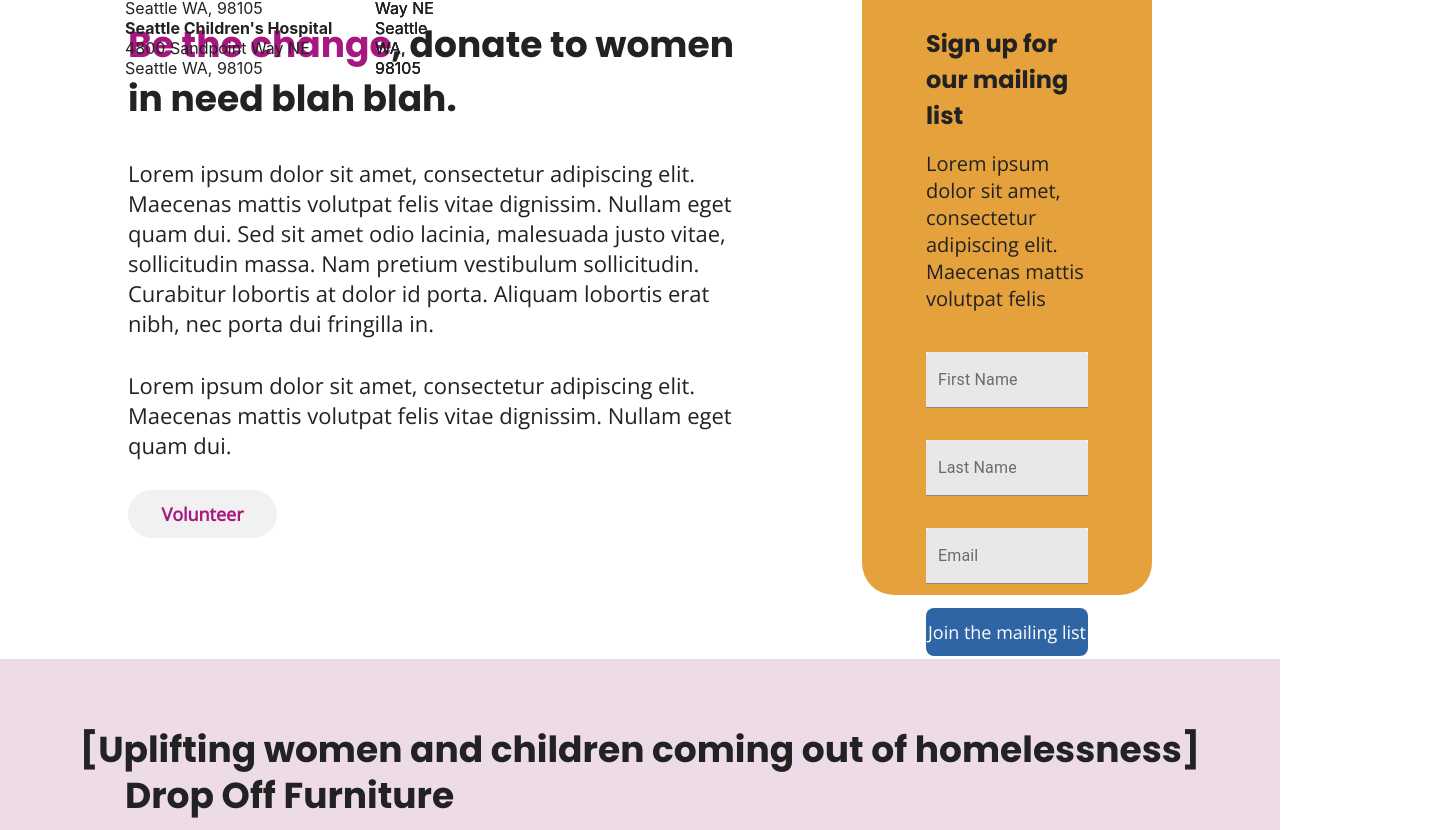
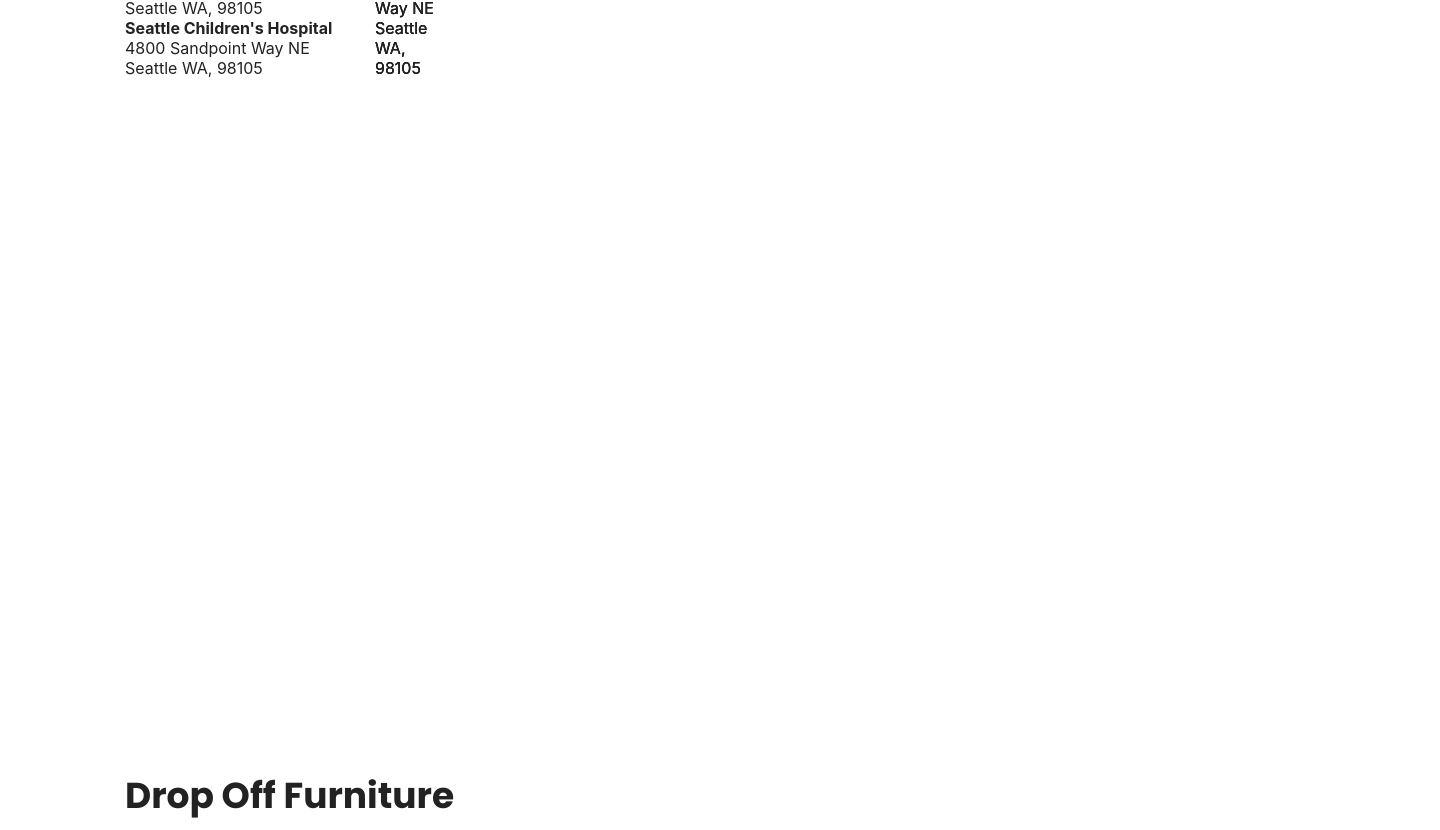
Before and after one commit to xCyziw/Wackathon, a React (Create React App) app: page /donate in a window 1280 px wide. Shown: the part 230-1060 px from the top of the page, 1440 px wide, since content can reach past the window. Built offline with nearby package versions, Linux system fonts and the light colour scheme.

Commit message:
fix donation

```diff
--- a/src/App.js
+++ b/src/App.js
@@ -3,11 +3,7 @@
 import './App.css';
 import NavBar from "./components/Navbar/index";
 import Home from "./components/Home"
-import NewsLetter from "./components/NewsLetter/index";
 import DropOff from './pages/DropOff';
-import Mission from "./components/Mission/index";
-import Footer from "./components/Footer/index";
-import Impact from "./components/Impact/index"
 
 class App extends Component {
   render() {
@@ -19,10 +15,6 @@
           <Route exact path='/donate' component={DropOff} />
           {/* <Route exact path='/volunteer' component={Volunteer} /> */}
         </Router>
-        <NewsLetter />
-        <Mission />
-        <Impact />
-        <Footer />
         </>
     );
   }
--- a/src/components/Home/index.js
+++ b/src/components/Home/index.js
@@ -2,8 +2,11 @@
 import './style.css';
 import Woman from "../../assets/images/img-2.jfif";
 import Family from "../../assets/images/img-1.jpg";
+import NewsLetter from "../../components/NewsLetter/index";
 import Mission from '../../components/Mission';
 import Impact from '../../components/Impact';
+import Footer from "../../components/Footer/index";
+
 class index extends Component {
     render() {
         return (
@@ -21,10 +24,13 @@
                             <img src={Woman} alt="woman" className="woman" />
                             <img src={Family} alt="family" className="family" />
                         </div>
-
                     </div>
                 </div>
 
+                <NewsLetter />
+                <Mission />
+                <Impact />
+                <Footer />
             </>
         );
     }
--- a/src/components/Navbar/index.js
+++ b/src/components/Navbar/index.js
@@ -16,7 +16,7 @@
                             Uplift
                         </Typography>
                         <button className="navButton"><Link to='/'>Mission</Link></button>
-                        <button className="navButton"><Link to='/volunteer'>Volunteer</Link></button>
+                        <button className="navButton"><Link to='/'>Volunteer</Link></button>
                         <button className="donate"><Link to='/donate'>Donate Furniture</Link></button>
                     </Toolbar>
                 </AppBar>
--- a/src/components/NewsLetter/index.js
+++ b/src/components/NewsLetter/index.js
@@ -1,5 +1,4 @@
 import React from 'react';
-import Button from '@material-ui/core/Button';
 import InputField from './input';
 import './style.css';
 
```
